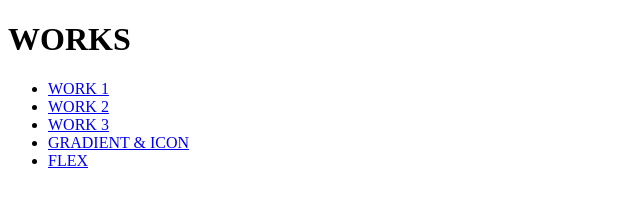
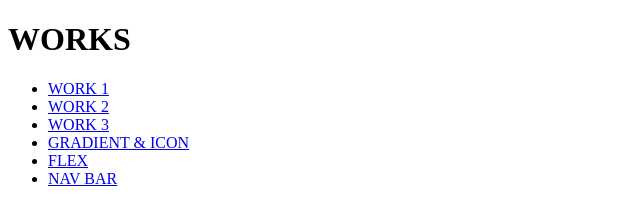
Before and after one commit to felixmathew03/htmlj, a plain HTML site: page index.html in a window 1280 px wide. Shown: the full height of the page, 0-640 px from the left. Drawn offline with Linux system fonts and the light colour scheme.

Commit message:
index update

```diff
--- a/index.html
+++ b/index.html
@@ -13,6 +13,7 @@
         <li><a href="https://felixmathew03.github.io/htmlj/star.html">WORK 3</a></li>
         <li><a href="https://felixmathew03.github.io/htmlj/gradient.html">GRADIENT & ICON</a></li>
         <li><a href="https://felixmathew03.github.io/htmlj/flex.html">FLEX</a></li>
+        <li><a href="https://felixmathew03.github.io/htmlj/nav.html">NAV BAR</a></li>
     </ul>
 </body>
 </html>
```
